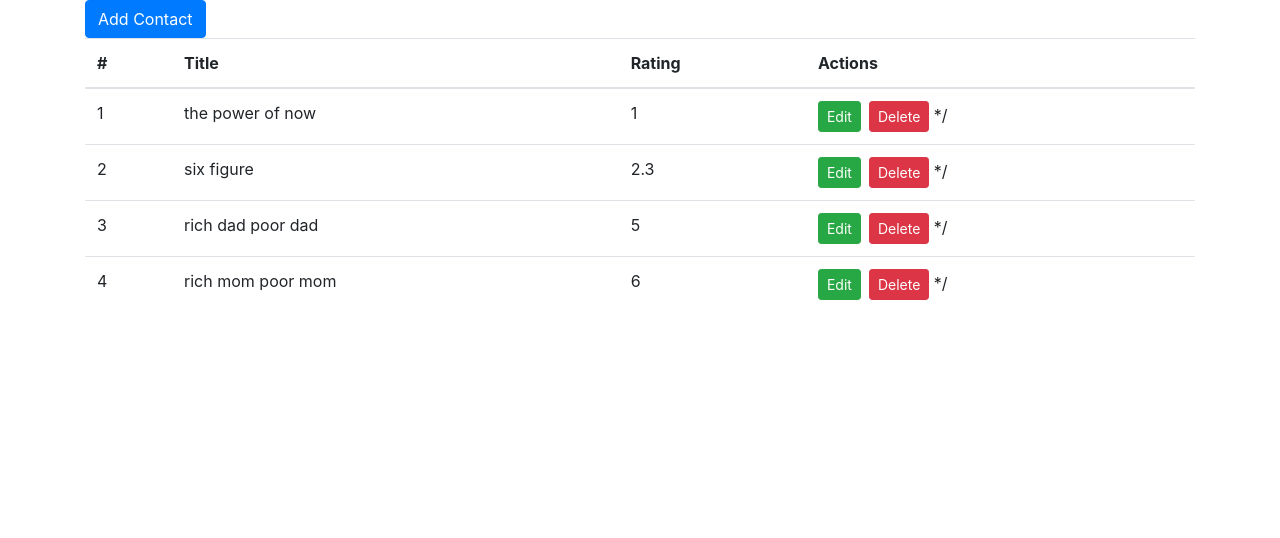
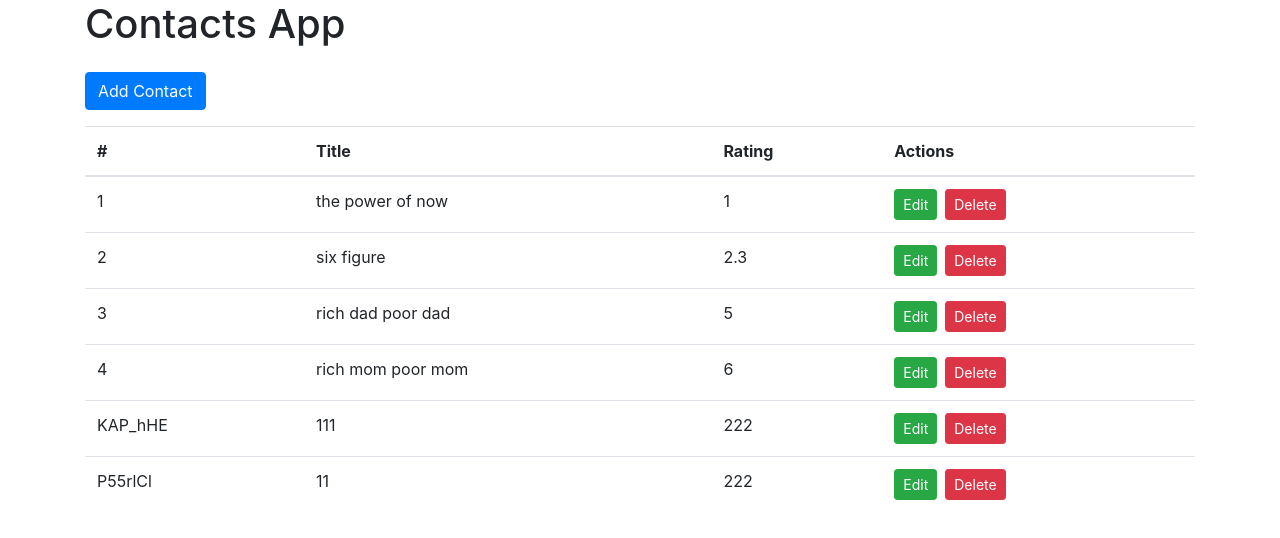
Before and after one commit to robotkoruslan/contact-app, a React (Create React App) app: page / in a window 1280 px wide. Shown: the top 538 px of the page. Built offline with nearby package versions, Linux system fonts and the light colour scheme; data requests are answered from the project's data file.

Commit message:
Add edit
Add edit

```diff
--- a/db.json
+++ b/db.json
@@ -19,6 +19,16 @@
       "title": "rich mom poor mom",
       "rating": "6",
       "id": "4"
+    },
+    {
+      "title": "111",
+      "rating": "222",
+      "id": "KAP_hHE"
+    },
+    {
+      "title": "11",
+      "rating": "222",
+      "id": "P55rlCl"
     }
   ]
 }
--- a/src/App.js
+++ b/src/App.js
@@ -12,7 +12,13 @@ class App extends Component {
       title: '',
       rating: ''
     },
-    newContactModal: false
+    editContactData: {
+      id: '',
+      title: '',
+      rating: ''
+    },
+    newContactModal: false,
+    editContactModal: false
   }
   componentWillMount() {
     axios.get('http://localhost:3001/contacts').then((response) => {
@@ -27,18 +33,30 @@ class App extends Component {
       newContactModal: !this.state.newContactModal
     })
   }
+  toggleEditContactModal() {
+    this.setState({
+      editContactModal: !this.state.editContactModal
+    })
+  }
 
   addContact() {
     axios.post('http://localhost:3001/contacts', this.state.newContactData).then((response) => {
       let { contacts } = this.state;
-      contacts.push(response.data)
-      this.state({contacts, newContactModal: false, newContactData: {
+      contacts.push(response.data);
+      this.setState({contacts, newContactModal: false, newContactData: {
           title: '',
           rating: ''
         }})
     })
   }
+  updateContact(){
 
+  }
+    editContact(id, title, rating){
+    this.setState({
+      editContact: {id, title, rating}
+    })
+    }
   render() {
     let contacts = this.state.contacts.map((contact) => {
       return (
@@ -47,16 +65,17 @@ class App extends Component {
           <td>{contact.title}</td>
           <td>{contact.rating}</td>
           <td>
-            <Button color="success" size="sm" className="mr-2">Edit</Button>
-            <Button color="danger" size="sm">Delete</Button> */
+            <Button color="success" size="sm" className="mr-2" onClick={this.editContact.bind(this, contact.id, contact.title, contact.rating)}>Edit</Button>
+            <Button color="danger" size="sm">Delete</Button>
           </td>
         </tr>
       )
     })
     return (
       <div className="App container">
+        <h1>Contacts App</h1>
 
-        <Button color="primary" onClick={this.toggleNewContactModal.bind(this)}>Add Contact</Button>
+        <Button className='my-3' color="primary" onClick={this.toggleNewContactModal.bind(this)}>Add Contact</Button>
         <Modal isOpen={this.state.newContactModal} toggle={this.toggleNewContactModal.bind(this)}>
           <ModalHeader toggle={this.toggleNewContactModal.bind(this)}>Add a new contact</ModalHeader>
           <ModalBody>
@@ -82,6 +101,33 @@ class App extends Component {
             <Button color="secondary" onClick={this.toggleNewContactModal.bind(this)}>Cancel</Button>
           </ModalFooter>
         </Modal>
+
+<Modal isOpen={this.state.editContactModal} toggle={this.toggleEditContactModal.bind(this)}>
+          <ModalHeader toggle={this.toggleEditContactModal.bind(this)}>Edit a new contact</ModalHeader>
+          <ModalBody>
+            <FormGroup>
+              <Label for="title">Title</Label>
+              <Input id="title" value={this.state.editContactData.title} onChange={(e) => {
+                let { editContactData } = this.state;
+                editContactData.title = e.target.value
+                this.setState({ editContactData })
+              }} />
+            </FormGroup>
+            <FormGroup>
+              <Label for="rating">Rating</Label>
+              <Input id="rating" value={this.state.editContactData.rating} onChange={(e) => {
+                let { editContactData } = this.state;
+                editContactData.rating = e.target.value
+                this.setState({ editContactData })
+              }} />
+            </FormGroup>
+          </ModalBody>
+          <ModalFooter>
+            <Button color="primary" onClick={this.updateContact.bind(this)}>Update contact</Button>{' '}
+            <Button color="secondary" onClick={this.toggleEditContactModal.bind(this)}>Cancel</Button>
+          </ModalFooter>
+        </Modal>
+
         <Table>
           <thead>
             <tr>
@@ -100,3 +146,6 @@ class App extends Component {
   }
 }
 export default App;
+
+
+//41.03
```
